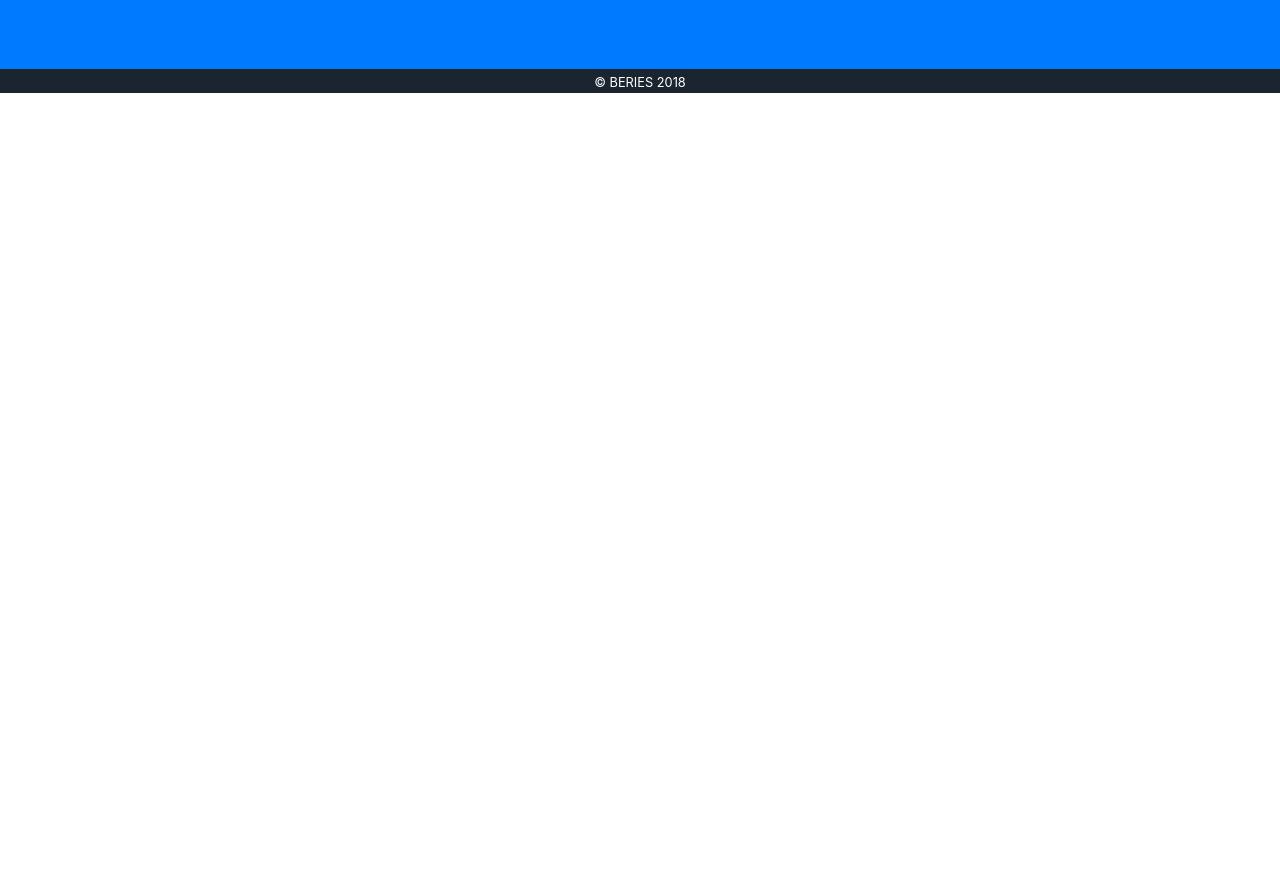
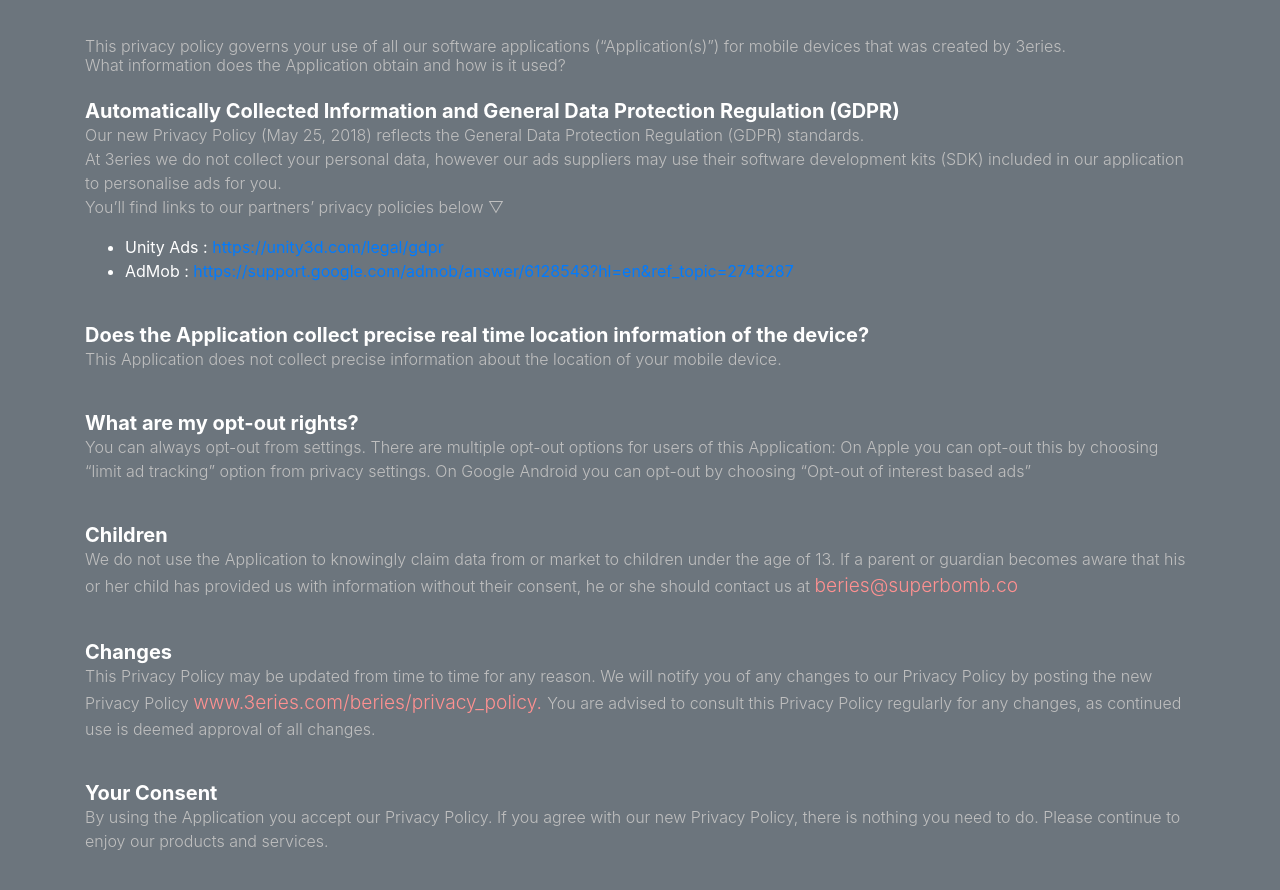
Before and after one commit to GeniusW0n/PrivacyPolicy, a website with bundled scripts: page index.html in a window 1280 px wide. Shown: the part 327-1217 px from the top of the page. Before the commit the page ends 800 px from the top, so only its background shows below. Built offline with nearby package versions, Linux system fonts and the light colour scheme.

Commit message:
[added] Privacy_Policy 내용 추가

```diff
--- a/index.html
+++ b/index.html
@@ -8,7 +8,7 @@
     <meta name="description" content="">
     <meta name="author" content="">
 
-    <title>Freelancer - Start Bootstrap Theme</title>
+    <title>BERIES PRIVACY POLICY</title>
 
     <!-- Bootstrap core CSS -->
     <link href="vendor/bootstrap/css/bootstrap.min.css" rel="stylesheet">
@@ -28,12 +28,101 @@
 
   <body id="page-top">
 
+
+
     <!-- Header -->
-    <header class="masthead bg-primary text-white text-center">
-      <div class="container">
-        <h1 class="text-uppercase mb-0">PRIVACY POLICY</h1>
-        <h2 class="font-weight-light mb-0">Web Developer - Graphic Artist - User Experience Designer</h2>
-      </div>
+    <header class="masthead bg-secondary text-white text-center">
+        <div class="container">
+          <h1 class="text-uppercase mb-0">PRIVACY POLICY</h1>
+          <hr style="width : 730px; border : solid 1px white;">
+          <p> <SMALL>Last updated 04.10.2018</SMALL> </p>
+          <br>
+          <!--Contents-->
+          <h6 class="font-weight-light mb-0" style="color:#bfbfbf; text-align:left;">
+            This privacy policy governs your use of all our software applications (“Application(s)”) for mobile devices that was created by 3eries.
+          </h6>
+          <h6 class="font-weight-light mb-0" style="color:#bfbfbf; text-align:left;">
+            What information does the Application obtain and how is it used?
+          </h6>
+          <br>
+          <h5 class="font-weight-bold mb-0" style="text-align:left;">
+            Automatically Collected Information and General Data Protection Regulation (GDPR)
+          </h5>
+          <p class="font-weight-light" style="color:#bfbfbf; text-align:left;">Our new Privacy Policy (May 25, 2018) reflects the General Data Protection Regulation (GDPR) standards.<br>
+            At 3eries we do not collect your personal data, however our ads suppliers may use their software development kits (SDK) included in our application to personalise ads for you. <br>
+            You’ll find links to our partners’ privacy policies below ▽
+            <ul>
+              <li style="text-align:left;"> Unity Ads :
+                <a href="https://unity3d.com/legal/gdpr">
+                   https://unity3d.com/legal/gdpr
+                </a>
+              </li>
+              <li style="text-align:left;"> AdMob :
+                <a href="https://support.google.com/admob/answer/6128543?hl=en&ref_topic=2745287 ">
+                   https://support.google.com/admob/answer/6128543?hl=en&ref_topic=2745287
+                </a>
+              </li>
+            </ul>
+          </p>
+
+          <br>
+
+          <h5 class="font-weight-bold mb-0" style="text-align:left;">
+            Does the Application collect precise real time location information of the device?
+          </h5>
+          <p class="font-weight-light" style="color:#bfbfbf; text-align:left;">
+            This Application does not collect precise information about the location of your mobile device.
+          </p>
+          <br>
+          <h5 class="font-weight-bold mb-0" style="text-align:left;">
+            What are my opt-out rights?
+          </h5>
+          <p class="font-weight-light" style="color:#bfbfbf; text-align:left;">
+            You can always opt-out from settings. There are multiple opt-out options for users of this Application:
+            On Apple you can opt-out this by choosing “limit ad tracking” option from privacy settings. On Google Android you can opt-out by choosing “Opt-out of interest based ads”
+          </p>
+          <br>
+          <h5 class="font-weight-bold mb-0" style="text-align:left;">
+            Children
+          </h5>
+          <p class="font-weight-light" style="color:#bfbfbf; text-align:left;">
+            We do not use the Application to knowingly claim data from or market to children under the age of 13.
+            If a parent or guardian becomes aware that his or her child has provided us with information without their consent, he or she should contact us at
+            <big style="color:#ff9191">
+              beries@superbomb.co
+            </big>
+          </p>
+          <br>
+          <h5 class="font-weight-bold mb-0" style="text-align:left;">
+            Changes
+          </h5>
+          <p class="font-weight-light" style="color:#bfbfbf; text-align:left;">
+            This Privacy Policy may be updated from time to time for any reason. We will notify you of any changes to our Privacy Policy by posting the new Privacy Policy
+            <big style="color:#ff9191">
+              www.3eries.com/beries/privacy_policy.
+            </big>
+            You are advised to consult this Privacy Policy regularly for any changes, as continued use is deemed approval of all changes.
+          </p>
+          <br>
+          <h5 class="font-weight-bold mb-0" style="text-align:left;">
+            Your Consent
+          </h5>
+          <p class="font-weight-light" style="color:#bfbfbf; text-align:left;">
+            By using the Application you accept our Privacy Policy. If you agree with our new Privacy Policy, there is nothing you need to do. Please continue to enjoy our products and services.
+          </p>
+          <br>
+          <h5 class="font-weight-bold mb-0" style="text-align:left;">
+            Contact us
+          </h5>
+          <p class="font-weight-light" style="color:#bfbfbf; text-align:left;">
+            If you have any questions regarding privacy while using the Application, or have questions about our practices, please contact us via email at
+            <big style="color:#ff9191;">
+              beries@superbomb.co
+            </big>
+          </p>
+
+
+        </div>
     </header>
 
 
@@ -45,7 +134,7 @@
     <!-- CopyRight -->
     <div class="copyright py-0.5 text-center text-white">
       <div class="container">
-        <small>&copy; BERIES 2018</small>
+        <small>&copy; 3ERIES 2018</small>
       </div>
     </div>
 
--- a/scss/_global.scss
+++ b/scss/_global.scss
@@ -54,6 +54,7 @@
   background-color: white;
 }
 
+
 // Section Padding Settings
 section {
   padding: 6rem 0;
```
Also changed, not shown: css/freelancer.css.
